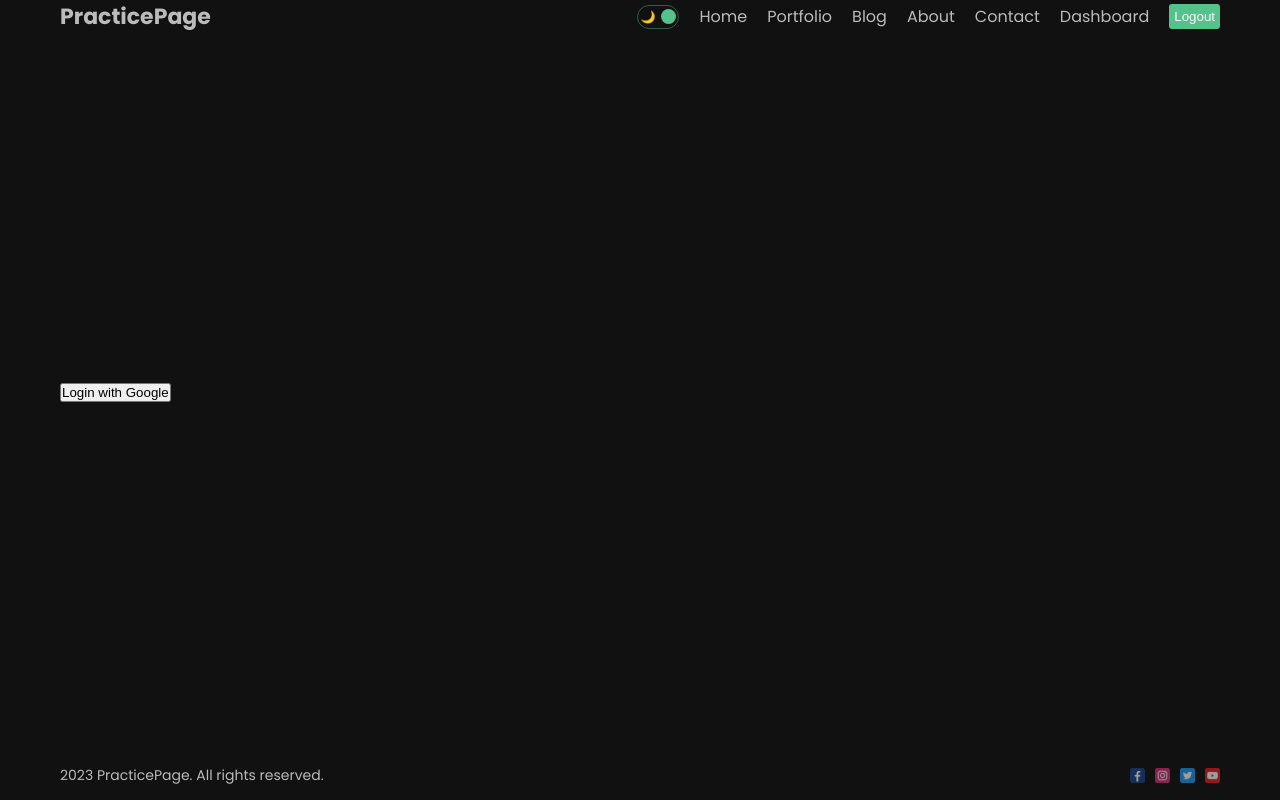
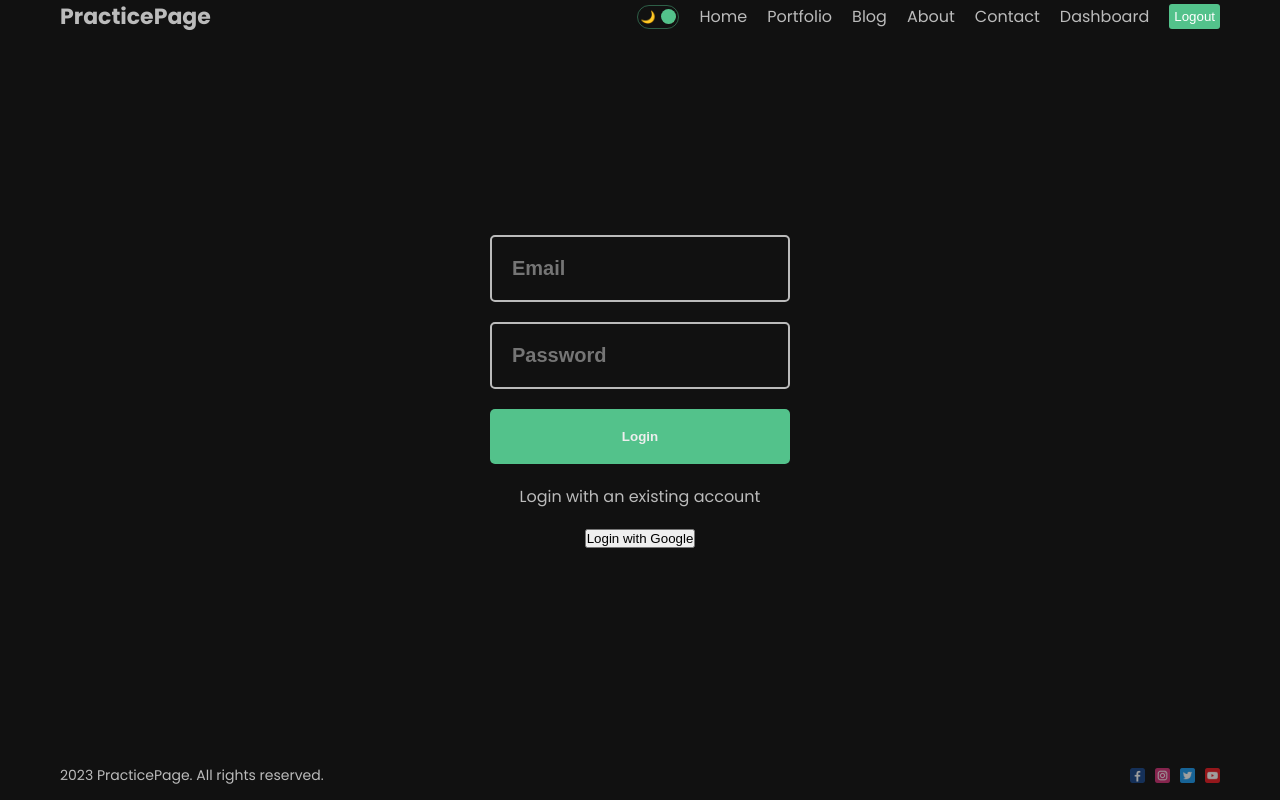
Before and after one commit to tothe98/NextJS-FullStack, a Next.js app: page /dashboard/login in a window 1280 px wide. Built offline with nearby package versions, Linux system fonts and the light colour scheme.

Commit message:
Credentials Auth

```diff
--- a/package.json
+++ b/package.json
@@ -9,6 +9,7 @@
     "lint": "next lint"
   },
   "dependencies": {
+    "bcryptjs": "^2.4.3",
     "eslint": "8.42.0",
     "eslint-config-next": "13.4.4",
     "mongoose": "6.11.1",
--- a/src/app/dashboard/(auth)/login/page.jsx
+++ b/src/app/dashboard/(auth)/login/page.jsx
@@ -2,10 +2,28 @@
 import React from 'react'
 import styles from './page.module.css'
 import { signIn } from 'next-auth/react'
+import Link from 'next/link'
 
 const Login = () => {
+
+  const handleSubmit = async (e) => {
+    e.preventDefault()
+
+    const email = e.target[0].value;
+    const password = e.target[1].value;
+
+    signIn("credentials", { email, password })
+  }
+
   return (
     <div className={styles.container}>
+      <form className={styles.form} onSubmit={handleSubmit}>
+        <input className={styles.input} type="email" placeholder="Email" required />
+        <input className={styles.input} type="password" placeholder="Password" required />
+        <button className={styles.button}>Login</button>
+      </form>
+
+      <Link href="/dashboard/login">Login with an existing account</Link>
       <button onClick={() => signIn("google")}>Login with Google</button>
     </div>
   )
--- a/src/app/dashboard/(auth)/login/page.module.css
+++ b/src/app/dashboard/(auth)/login/page.module.css
@@ -1,3 +1,35 @@
 .container {
+    display: flex;
+    flex-direction: column;
+    gap: 20px;
+    align-items: center;
+    justify-content: center;
+}
 
+.form {
+    width: 300px;
+    display: flex;
+    flex-direction: column;
+    gap: 20px;
 }
+
+.input {
+    padding: 20px;
+    background-color: transparent;
+    border: 2px solid #bbb;
+    color: #bbb;
+    border-radius: 5px;
+    font-size: 20px;
+    font-weight: bold;
+}
+
+.button {
+    width: 300px;
+    padding: 20px;
+    cursor: pointer;
+    background-color: #53c28b;
+    border: none;
+    border-radius: 5px;
+    color:#eee;
+    font-weight: bold;
+}
--- a/src/app/dashboard/(auth)/register/page.module.css
+++ b/src/app/dashboard/(auth)/register/page.module.css
@@ -1,3 +1,35 @@
 .container {
+    display: flex;
+    flex-direction: column;
+    gap: 20px;
+    align-items: center;
+    justify-content: center;
+}
 
+.form {
+    width: 300px;
+    display: flex;
+    flex-direction: column;
+    gap: 20px;
 }
+
+.input {
+    padding: 20px;
+    background-color: transparent;
+    border: 2px solid #bbb;
+    color: #bbb;
+    border-radius: 5px;
+    font-size: 20px;
+    font-weight: bold;
+}
+
+.button {
+    width: 300px;
+    padding: 20px;
+    cursor: pointer;
+    background-color: #53c28b;
+    border: none;
+    border-radius: 5px;
+    color:#eee;
+    font-weight: bold;
+}
```
Also changed, not shown: src/app/api/auth/[...nextauth]/route.js (+32 -1 lines), src/app/api/auth/register/route.js (added, +26 -0 lines), src/app/dashboard/(auth)/register/page.jsx (+41 -2 lines), 1 other file (tests, documents, lock files or other folders).
